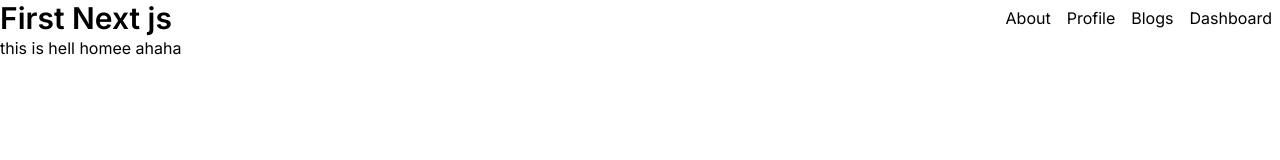
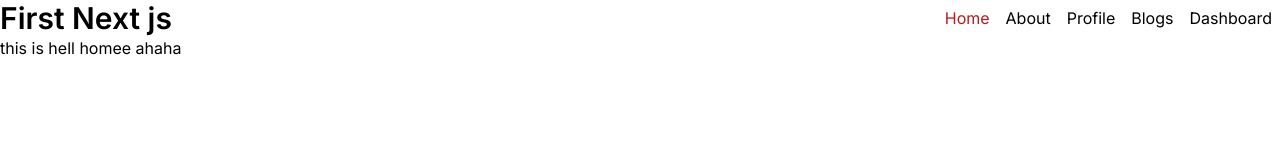
Before and after one commit to tigermursa/first-next-js-project, a Next.js app: page / in a window 1280 px wide. Shown: the top 160 px of the page. Built offline with nearby package versions, Linux system fonts and the light colour scheme.

Commit message:
active  added on the navbar and sidebar

```diff
--- a/src/app/components/NavLink.jsx
+++ b/src/app/components/NavLink.jsx
@@ -1,10 +1,22 @@
+"use client"
+
+import Link from 'next/link';
 import React from 'react';
+import {usePathname} from "next/navigation"
+import classNames from '../utils/classNames';
 
-const NavLink = () => {
+const NavLink = ({ children, href,exact=false, activeClassName, ...props }) => {
+
+    const path = usePathname();
+    const active =exact ? path === href : path.startsWith(href);
+    const classes = classNames(props.className, active && activeClassName);
+    if (classes) {
+        props.className = classes;
+    }
     return (
-        <div>
-
-        </div>
+        <Link href={href} {...props}>
+            {children}
+        </Link>
     );
 };
 
--- a/src/app/components/Navbar.jsx
+++ b/src/app/components/Navbar.jsx
@@ -1,10 +1,16 @@
 import Link from "next/link";
 import React from "react";
+import NavLink from "./NavLink";
 const navLinks = [
+  {
+    path: "/",
+    title: "Home",
+  },
   {
     path: "/about",
     title: "About",
   },
+
   {
     path: "/profile",
     title: "Profile",
@@ -22,10 +28,12 @@ const Navbar = () => {
   return (
     <nav className="flex items-center justify-between container mx-auto">
       <h1 className=" text-3xl font-semibold">First Next js</h1>
-      <ul  className="flex items-center justify-center">
+      <ul className="flex items-center justify-center">
         {navLinks.map(({ path, title }) => (
           <li className="mx-2" key={path}>
-            <Link href={path}>{title}</Link>
+            <NavLink exact={path ==='/'} activeClassName="text-red-700" href={path}>
+              {title}
+            </NavLink>
           </li>
         ))}
       </ul>
--- a/src/app/dashbord/Sidebar.jsx
+++ b/src/app/dashbord/Sidebar.jsx
@@ -1,5 +1,6 @@
 import Link from 'next/link';
 import React from 'react';
+import NavLink from '../components/NavLink';
 const navLinks = [
 
     {
@@ -27,7 +28,7 @@ const Sidebar = () => {
             <ul>
                 {
                     navLinks.map(({ path, title }) => <li key={path} className='hover:text-red-700'>
-                        <Link href={path}>{title}</Link></li>)
+                        <NavLink exact activeClassName="text-red-500" href={path}>{title}</NavLink></li>)
                 }
             </ul>
 
--- /dev/null
+++ b/src/app/utils/classNames.js
@@ -0,0 +1,6 @@
+
+
+const classNames = (...args) => args.filter(Boolean).join(" ");
+
+
+export default classNames;
```
